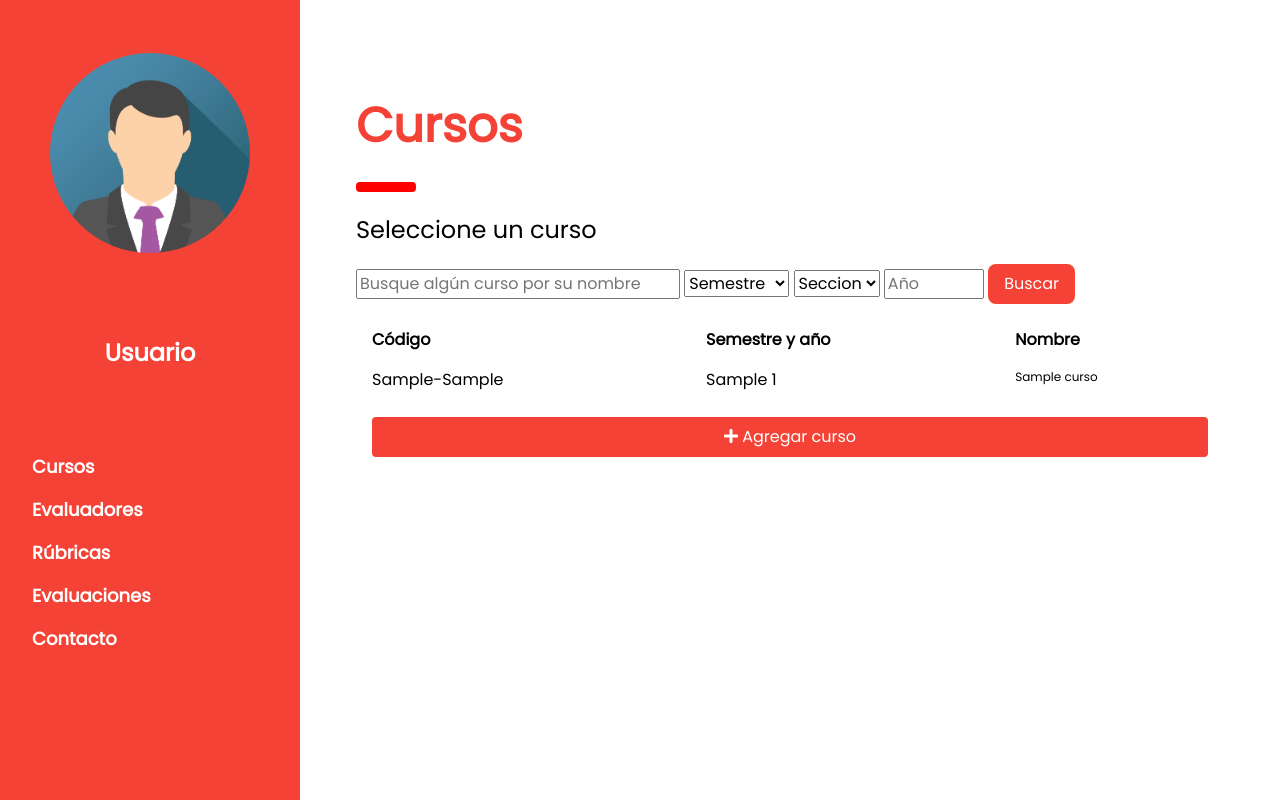
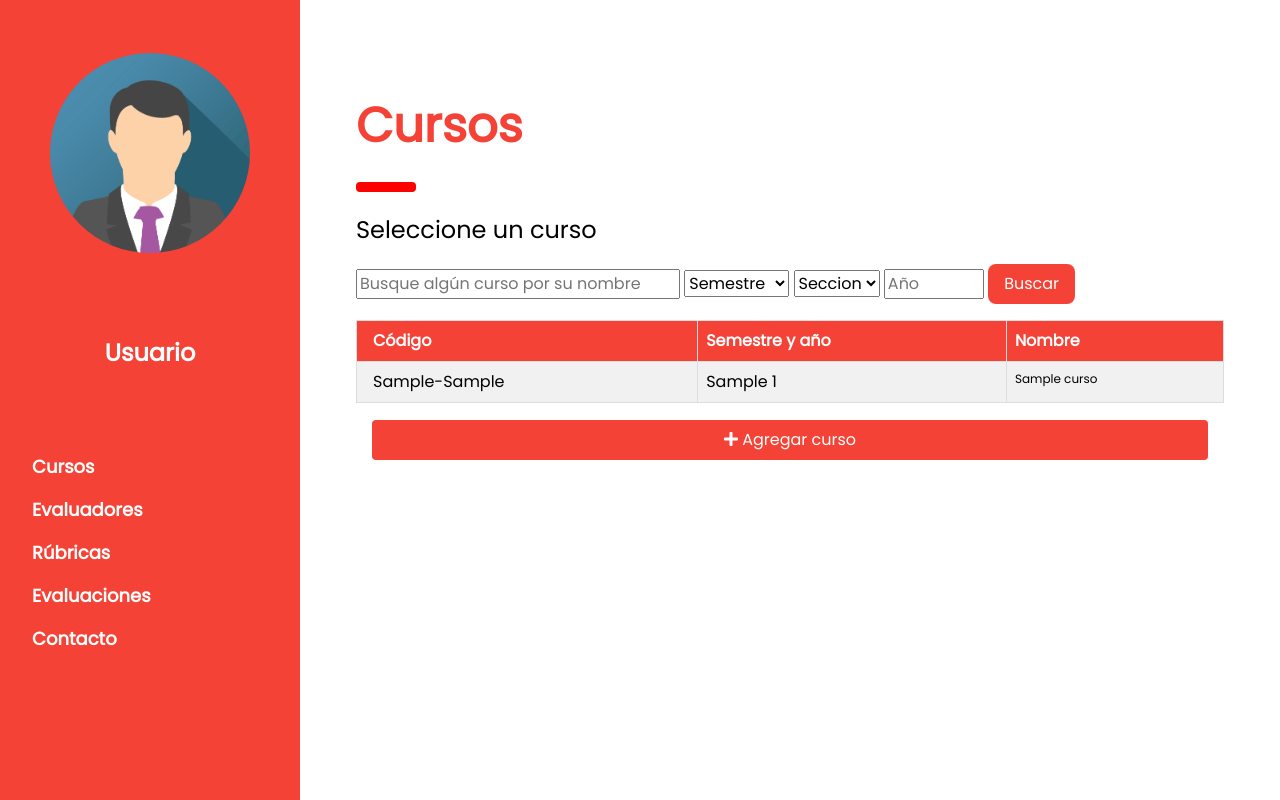
Before and after one commit to DCC-CC4401/2019-1-yet-another-quality-commit-T5, a Django app: page /cursos in a window 1280 px wide. Run offline with Django 3.2, Linux system fonts and the light colour scheme; tables that the repository leaves empty hold one stand-in row (values such as "Sample post").

Commit message:
se modifica diseño de tablas

```diff
--- a/templates/cursos/cursos_admin.html
+++ b/templates/cursos/cursos_admin.html
@@ -35,14 +35,14 @@
 <div class="w3-container w3-center w3-margin-top">
 
 
-<table class="w3-table">
+<table class="w3-table w3-bordered w3-border-black">
             <thead>
                 <tr>
-                    <th> Código </th>
+                    <th class="w3-red" style="border: 1px solid #ddd; border-collapse: collapse"> Código </th>
 
-                    <th> Semestre y año </th>
+                    <th class="w3-red" style="border: 1px solid #ddd; border-collapse: collapse"> Semestre y año </th>
 
-                    <th> Nombre </th>
+                    <th class="w3-red" style="border: 1px solid #ddd; border-collapse: collapse"> Nombre </th>
                 </tr>
             </thead>
             <script>
@@ -52,9 +52,9 @@
             <tbody id='cursos'>
             {% for curso in cursos_list %}
             <tr>
-                <td>{{curso}}</td>
-                <td >{{curso.get_date}}</td>
-                <td class="w3-small"> {{ curso.get_name }} </td>
+                <td class="w3-light-gray"style="border: 1px solid #ddd; border-collapse: collapse">{{curso}}</td>
+                <td class="w3-light-gray"style="border: 1px solid #ddd; border-collapse: collapse">{{curso.get_date}}</td>
+                <td class="w3-small w3-light-gray" style="border: 1px solid #ddd; border-collapse: collapse"> {{ curso.get_name }} </td>
 
                 <!-- Javascript scan for cursos with format {(codigo,seccion,nombre,semestre,año), ....}-->
                 <script>
```
